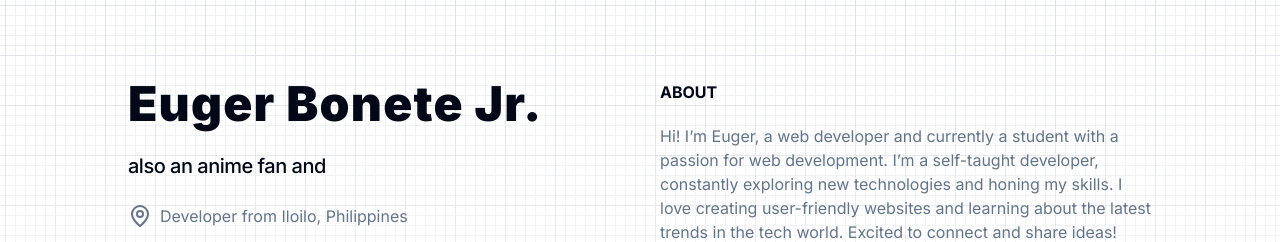
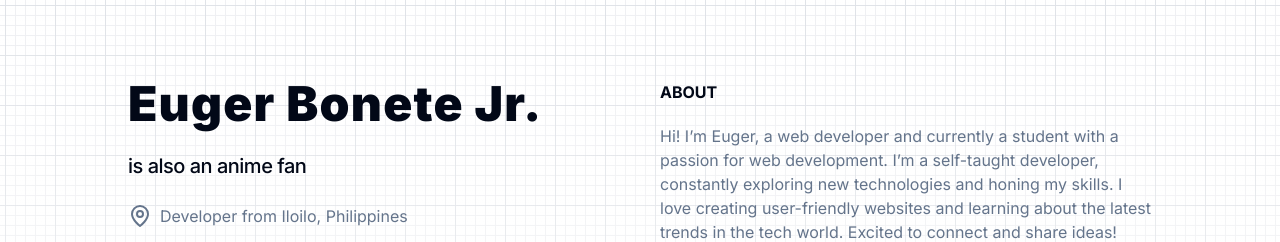
Before and after one commit to azkriven16/azkriven, a Next.js app: page / in a window 1280 px wide. Shown: the top 242 px of the page. Built offline with nearby package versions, Linux system fonts and the light colour scheme.

Commit message:
updated sidebar content

```diff
--- a/components/sidebar.tsx
+++ b/components/sidebar.tsx
@@ -15,9 +15,9 @@ export default function Sidebar() {
                     className="mt-3 text-lg font-medium tracking-tight sm:text-xl"
                     words={[
                         "is a cool web developer",
-                        "a manga/manhwa/novel reader",
-                        "also an anime fan and",
-                        "a man of culture ( ͡° ͜ʖ ͡°)",
+                        "is a manga/manhwa/novel reader",
+                        "is also an anime fan",
+                        "is a man of culture ( ͡° ͜ʖ ͡°)",
                     ]}
                 />
                 <p className="mt-4 max-w-xs leading-normal text-muted-foreground flex gap-2">
```
